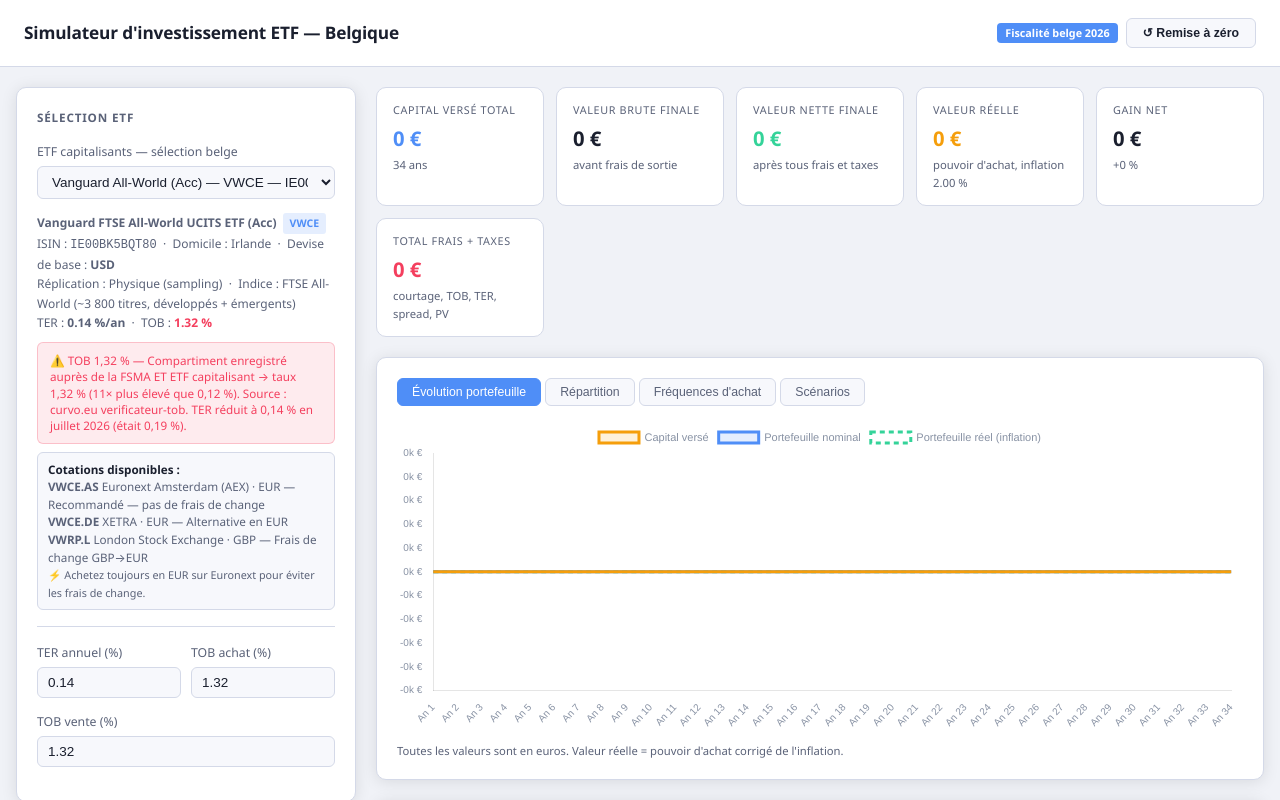
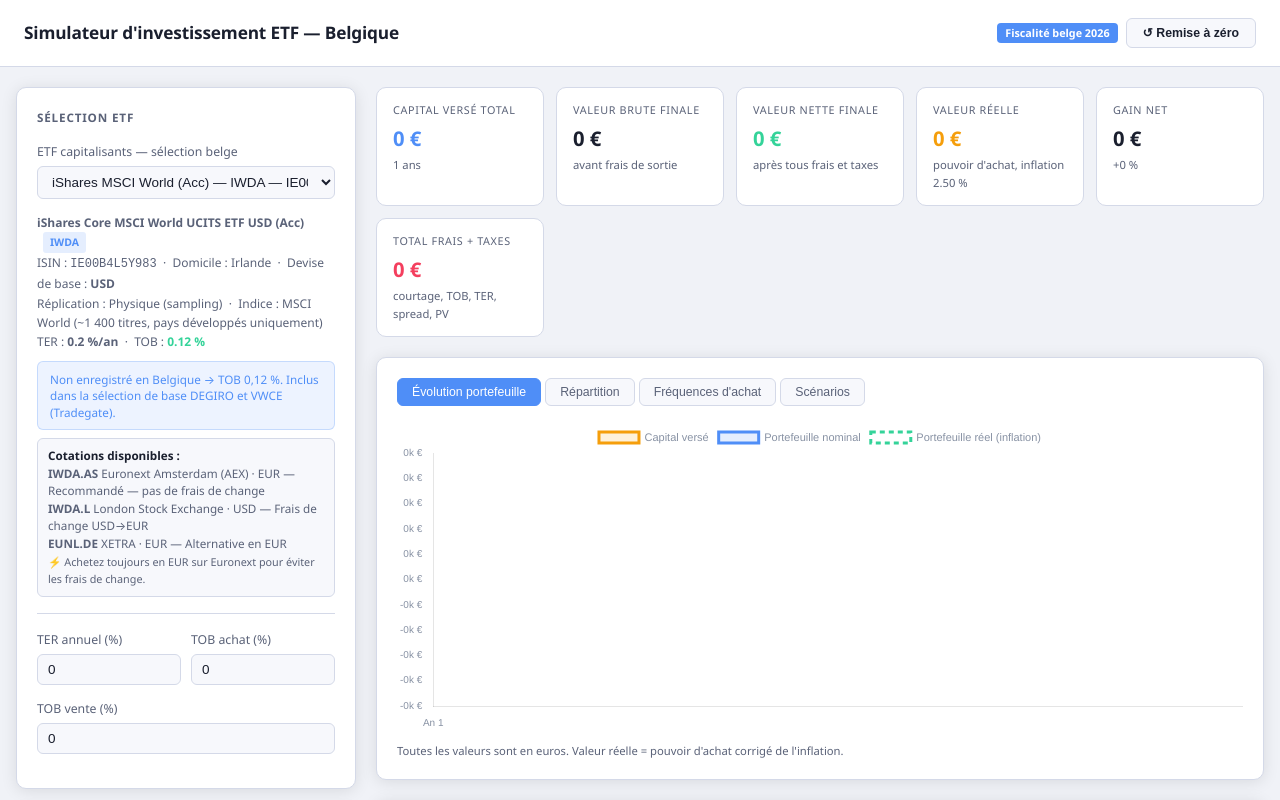
Before and after one commit to Nathiret/Simulateur-ETF, a plain HTML site: page index.html in a window 1280 px wide. Both pictures are taken after a click on the button "↺ Remise à zéro". Shown: the top 800 px of the page. Drawn offline with nearby package versions, Linux system fonts and the light colour scheme.

Commit message:
Update3 index.html

```diff
--- a/index.html
+++ b/index.html
@@ -250,16 +250,16 @@
           <input type="number" id="monthlyDeposit" step="50" min="0" value="0" oninput="compute()">
         </div>
         <div class="field">
-          <label>Durée d'investissement : <strong id="durationLabel">34 ans</strong></label>
-          <input type="range" id="duration" min="1" max="50" value="34" oninput="onDurationSlide(this.value)">
+          <label>Durée d'investissement : <strong id="durationLabel">1 an</strong></label>
+          <input type="range" id="duration" min="1" max="50" value="1" oninput="onDurationSlide(this.value)">
         </div>
         <div class="field">
           <label>Rendement annuel brut (avant TER) : <strong id="returnLabel">6,00 %</strong></label>
           <input type="range" id="annualReturn" min="0" max="20" step="0.5" value="6" oninput="onReturnSlide(this.value)">
         </div>
         <div class="field">
-          <label>Inflation annuelle : <strong id="inflationLabel">2,00 %</strong></label>
-          <input type="range" id="inflation" min="0" max="10" step="0.25" value="2" oninput="onInflationSlide(this.value)">
+          <label>Inflation annuelle : <strong id="inflationLabel">2,50 %</strong></label>
+          <input type="range" id="inflation" min="0" max="10" step="0.25" value="2.5" oninput="onInflationSlide(this.value)">
         </div>
         <div class="field">
           <label>Fréquence des achats</label>
@@ -520,6 +520,14 @@ window.addEventListener('load', () => {
   onETFChange();
   onBrokerChange();
   onFeeModeChange();
+  // On first load, all values start at 0 — override what ETF/broker change set
+  document.getElementById('ter').value = 0;
+  document.getElementById('tobBuy').value = 0;
+  document.getElementById('tobSell').value = 0;
+  document.getElementById('spreadBuy').value = 0.05;
+  document.getElementById('spreadSell').value = 0.05;
+  document.getElementById('cgTax').value = 10;
+  document.getElementById('cgExemption').value = 10000;
   compute();
 });
 
@@ -622,23 +630,29 @@ function onInflationSlide(v) {
 function resetAll() {
   document.getElementById('initialCapital').value = 0;
   document.getElementById('monthlyDeposit').value = 0;
-  document.getElementById('duration').value = 34;
-  document.getElementById('durationLabel').textContent = '34 ans';
+  document.getElementById('duration').value = 1;
+  document.getElementById('durationLabel').textContent = '1 an';
   document.getElementById('annualReturn').value = 6;
   document.getElementById('returnLabel').textContent = '6,00 %';
-  document.getElementById('inflation').value = 2;
-  document.getElementById('inflationLabel').textContent = '2,00 %';
+  document.getElementById('inflation').value = 2.5;
+  document.getElementById('inflationLabel').textContent = '2,50 %';
   document.getElementById('buyFreq').value = 1;
   document.getElementById('cgTax').value = 10;
   document.getElementById('cgExemption').value = 10000;
   document.getElementById('spreadBuy').value = 0.05;
   document.getElementById('spreadSell').value = 0.05;
-  document.getElementById('etfSelect').value = 'VWCE';
+  document.getElementById('brokerage').value = 0;
+  document.getElementById('brokeragePct').value = 0;
+  document.getElementById('etfSelect').value = 'IWDA'; // premier de la liste
   document.getElementById('brokerSelect').value = 'medirect';
   document.getElementById('feeMode').value = 'euro';
   onFeeModeChange();
   onETFChange();
   onBrokerChange();
+  // After ETF change sets TER/TOB, force them to 0 for a true reset
+  document.getElementById('ter').value = 0;
+  document.getElementById('tobBuy').value = 0;
+  document.getElementById('tobSell').value = 0;
   compute();
 }
 
@@ -807,32 +821,41 @@ function terDrag(portfolio, terPct) {
   return portfolio * (1 - Math.pow(1 - terPct/100, 1/12));
 }
 
+function n(id, fallback=0) {
+  // Safe numeric read: returns 0 when field is 0 (not the fallback)
+  const v = parseFloat(document.getElementById(id).value);
+  return isNaN(v) ? fallback : v;
+}
+function ni(id, fallback=1) {
+  const v = parseInt(document.getElementById(id).value);
+  return isNaN(v) ? fallback : v;
+}
+
 function getParams() {
   return {
-    initialCapital: parseFloat(document.getElementById('initialCapital').value) || 0,
-    monthlyDeposit: parseFloat(document.getElementById('monthlyDeposit').value) || 0,
-    durationYears: parseInt(document.getElementById('duration').value) || 34,
-    grossReturnPct: parseFloat(document.getElementById('annualReturn').value) || 6,
-    terPct: parseFloat(document.getElementById('ter').value) || 0.20,
-    inflationPct: parseFloat(document.getElementById('inflation').value) || 2,
-    buyFreqMonths: parseInt(document.getElementById('buyFreq').value) || 1,
+    initialCapital: n('initialCapital'),
+    monthlyDeposit: n('monthlyDeposit'),
+    durationYears: Math.max(1, ni('duration', 1)),
+    grossReturnPct: n('annualReturn'),
+    terPct: n('ter'),
+    inflationPct: n('inflation'),
+    buyFreqMonths: ni('buyFreq'),
     brokerageFee: (() => {
       const mode = document.getElementById('feeMode').value;
       if (mode === 'pct') {
-        const monthly = parseFloat(document.getElementById('monthlyDeposit').value) || 0;
-        const freq = parseInt(document.getElementById('buyFreq').value) || 1;
+        const monthly = n('monthlyDeposit');
+        const freq = ni('buyFreq');
         const orderAmt = monthly * freq;
-        const pct = parseFloat(document.getElementById('brokeragePct').value) || 0;
-        return orderAmt * pct / 100;
+        return orderAmt * n('brokeragePct') / 100;
       }
-      return parseFloat(document.getElementById('brokerage').value) || 0;
+      return n('brokerage');
     })(),
-    tobBuyPct: parseFloat(document.getElementById('tobBuy').value) || 0.12,
-    tobSellPct: parseFloat(document.getElementById('tobSell').value) || 0.12,
-    spreadBuyPct: parseFloat(document.getElementById('spreadBuy').value) || 0.05,
-    spreadSellPct: parseFloat(document.getElementById('spreadSell').value) || 0.05,
-    cgTaxPct: parseFloat(document.getElementById('cgTax').value) || 10,
-    cgExemption: parseFloat(document.getElementById('cgExemption').value) || 10000,
+    tobBuyPct: n('tobBuy'),
+    tobSellPct: n('tobSell'),
+    spreadBuyPct: n('spreadBuy'),
+    spreadSellPct: n('spreadSell'),
+    cgTaxPct: n('cgTax'),
+    cgExemption: n('cgExemption'),
   };
 }
 
```
